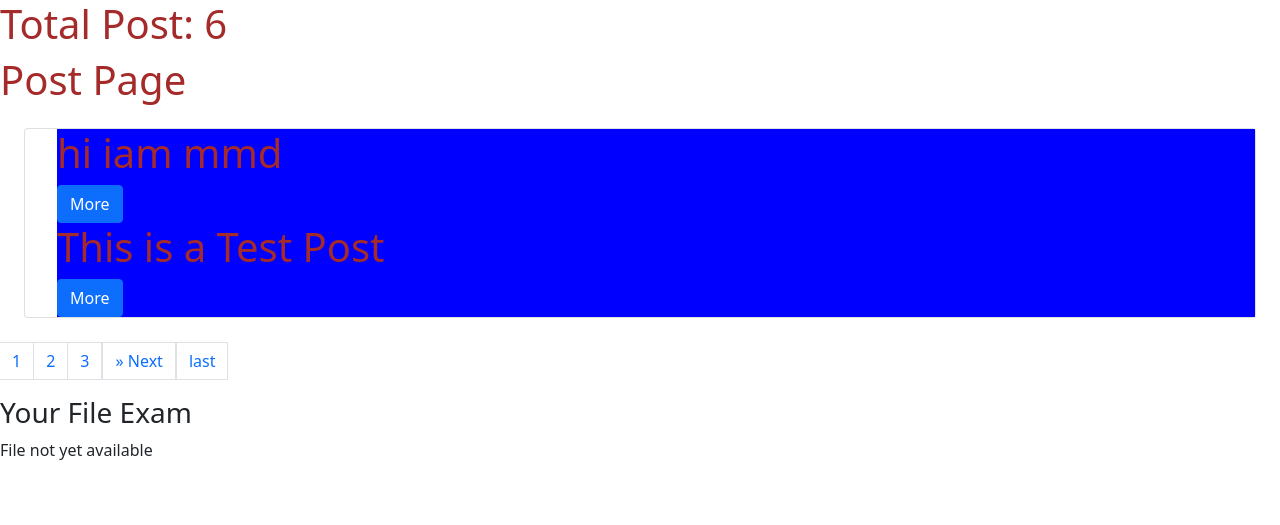
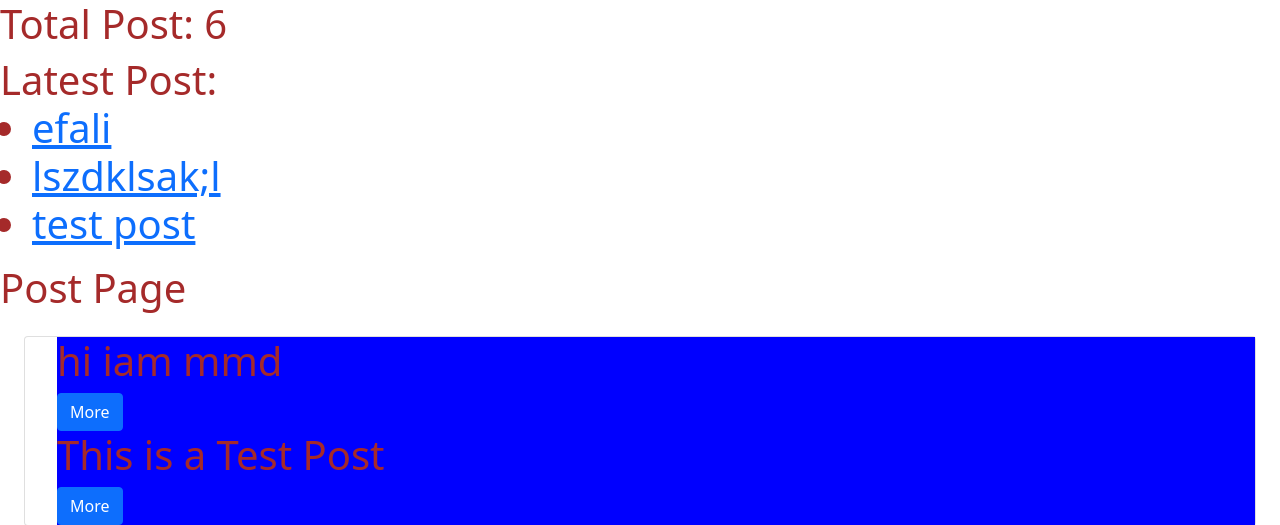
Before and after one commit to aliasgharmirhshai/django-weblog, a Django app: page / in a window 1280 px wide. Shown: the top 525 px of the page. Run offline with Django 3.2, Linux system fonts and the light colour scheme; data comes from the database, SQL or seed files in the repository; parts of the project's set-up code (start-up, migrations or seed data) failed here and were passed over.

Commit message:
Template Tags(Latest Post Tag)

```diff
--- a/myblog/templatetags/myblog_tags.py
+++ b/myblog/templatetags/myblog_tags.py
@@ -6,3 +6,9 @@ register = template.Library()
 @register.simple_tag
 def total_posts():
     return Post.published.count()
+
+
+@register.inclusion_tag('blog/post/latest_post.html')
+def show_latest_post(count=5):
+    latest_post = Post.published.order_by('-publish')[:count]
+    return {'latest_post':latest_post}
--- /dev/null
+++ b/templates/blog/post/latest_post.html
@@ -0,0 +1,7 @@
+<ul>
+    {% for post in latest_post %}
+      <li>
+          <a href="{{post.get_absolute_url}}">{{post.title}}</a>
+      </li>
+    {% endfor %}
+</ul>
--- a/templates/blog/post/list.html
+++ b/templates/blog/post/list.html
@@ -4,6 +4,7 @@
 {% block content %}
 
  <h1> Total Post: {% total_posts %} </h1>
+  <h1>Latest Post: {% show_latest_post 3 %}</h1>
 
     {% if tag %}
       <p>posts with tag : {{tag}}</p>
```
